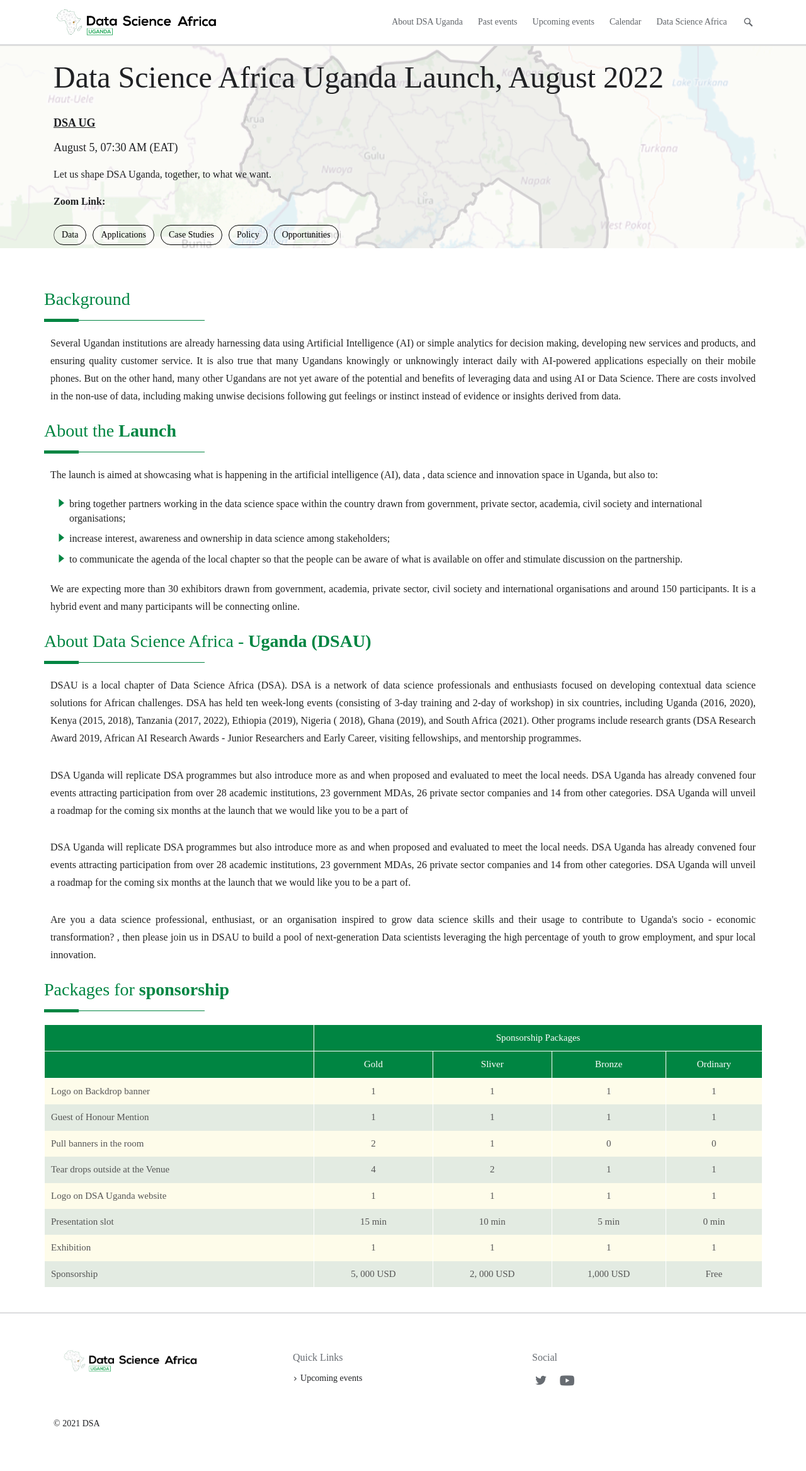
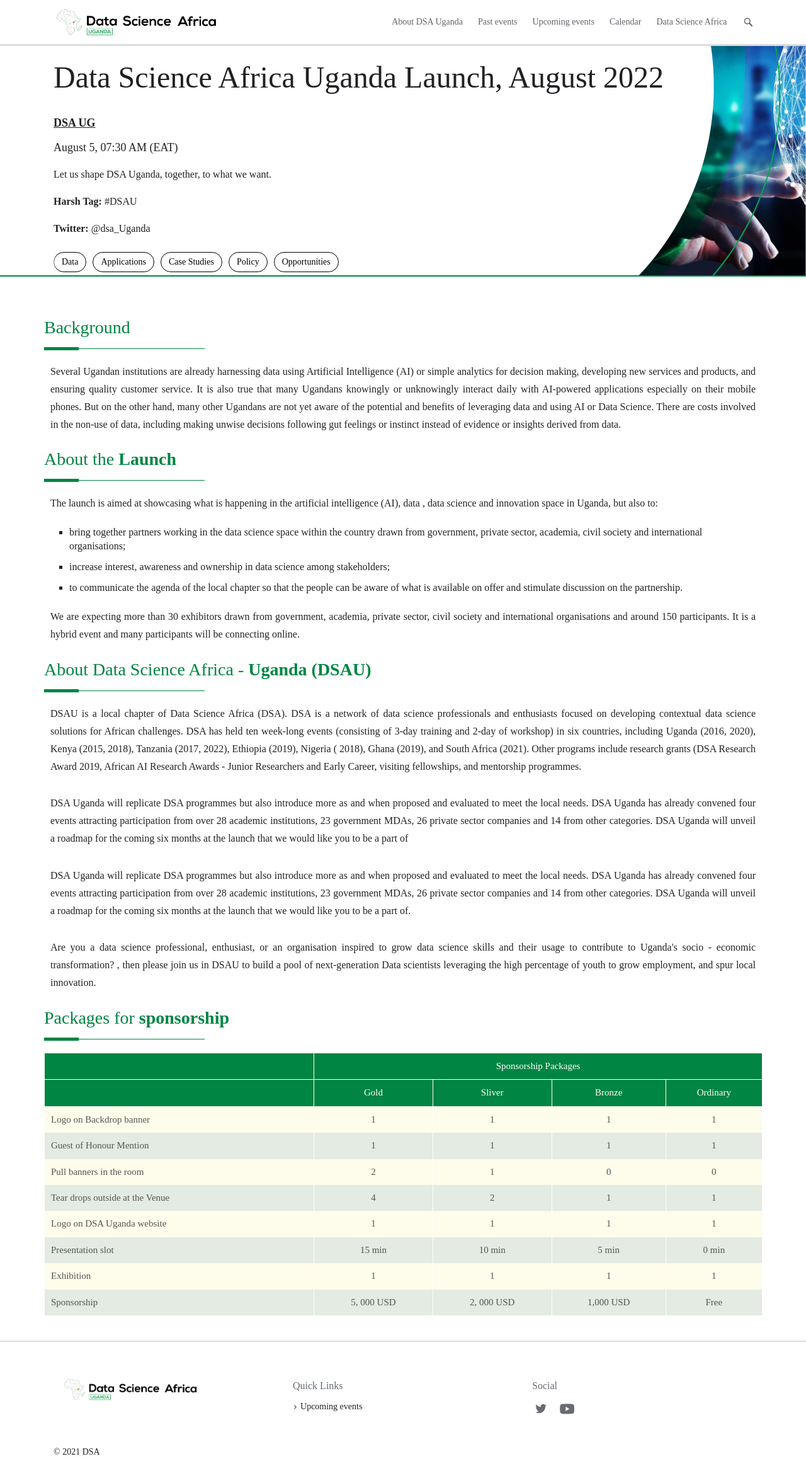
Before and after one commit to datsciafrica/dsaUganda, a Jekyll site: the page built from _events/launch.md, in a window 1280 px wide. Shown: the whole page at 63% size. Built offline with Jekyll 4.4.1, drawn with Linux system fonts in a browser that asks for light colours; some web fonts are replaced; before the commit the page ends 2290 px from its top, so only the background shows below that.

Commit message:
Update for monday 11 july

```diff
--- a/_events/launch.md
+++ b/_events/launch.md
@@ -6,11 +6,13 @@
 time: 07:30 AM
 timezone: EAT
 photolink: "/assets/img/dsa pre - launch Northern region 22-01.png"
-eventPhoto: "/assets/img/north-prelaunch.png"
+eventPhoto: "/assets/img/dsa_banner_launch_1.png"
 about: Let us shape DSA Uganda, together, to what we want.
 tags: [ Data, Applications, Case Studies, Policy, Opportunities ]
 zoomlink:
 type: launch
+harshtag: "#DSAU"
+twitter: "@dsa_Uganda"
 agenda:
 - title: "Arrival of guest and breakfast"
   start: "07:30"
--- a/_layouts/event.html
+++ b/_layouts/event.html
@@ -4,7 +4,7 @@
 
 <div id="event_page" itemscope="" itemtype="http://schema.org/Event" >
     <hr class="event-separator">
-    <div id="event-banner-container" class="jambotron responsive-event-banner" style="background-image:url({{site.baseurl}}{{ page.eventPhoto }}); background-position: center; background-repeat: no-repeat">
+    <div id="event-banner-container" class="jambotron responsive-event-banner" style="background-image:url({{site.baseurl}}{{ page.eventPhoto }}); background-position: right; background-repeat: no-repeat; border-bottom: 2px solid #008542; background-color: white;">
         <div class="color-overlay"></div>
         <div class="event-page container" >
             <div class="col-md-12 general-event-banner">
@@ -20,9 +20,12 @@
                 <span itemprop="endDate" content="2021-04-28T03:15:00+00:00"></span>
                 <p class="event-short-description-on-banner">{{ page.about }}
                 </p>
-                <p class="event-short-description-on-banner"><b>Zoom Link:</b>
- <a target="_blank" href="{{ page.zoomlink }}">{{ page.zoomlink }}</a>
+                {% if page.type == "launch" %}
+                    <p class="event-short-description-on-banner"><b>Harsh Tag:</b> {{ page.harshtag }}
                 </p>
+                <p class="event-short-description-on-banner"> <b>Twitter:</b> {{ page.twitter }}
+                </p>
+                {% endif %}
                 <aside id="react-root-event-tags">
                     <div class="MuiBox-root jss5 jss3 jss2 jss1 event-tags">
                         {% for event_tag in page.tags %}
--- a/_layouts/main.html
+++ b/_layouts/main.html
@@ -13,7 +13,7 @@
     <div class="join-community global" id="join-community">
         <div class="container inner">
             <div class="wide">
-                <a href="https://forms.gle/UmvPWLcc8WUFfncP9" class="submit btn btn-primary" target="_blank">Register</a>
+                <a href="https://forms.gle/XPfpHXxupFkL3CLL7" class="submit btn btn-primary" target="_blank">Register</a>
             </div>
 <!--             <div class="wide">
                 <a href="https://forms.gle/ohjc5c7BGbLJASdv6" class="submit btn btn-primary" target="_blank">Become a speaker</a>
```
Also changed, not shown: assets/css/style.css, assets/img/dsaU_launch.jpeg (added), assets/img/dsa_banner_launch.png (added), assets/img/dsa_banner_launch_1.png (added).
